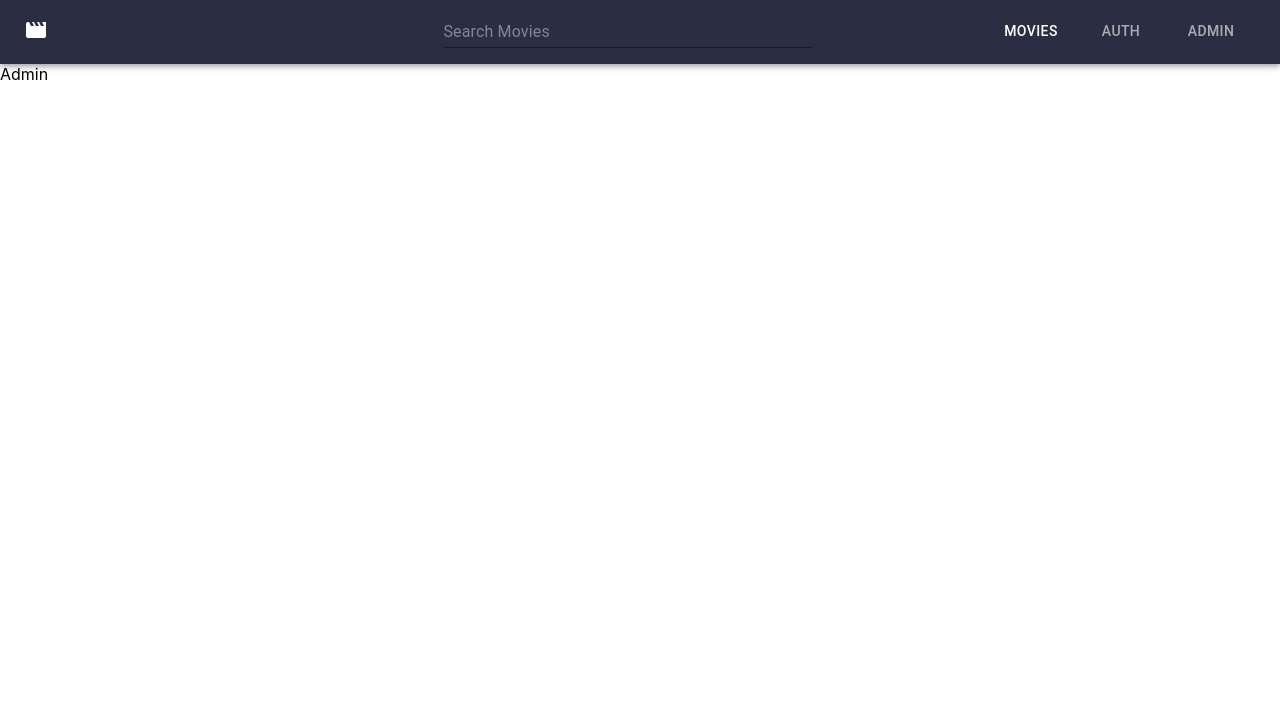
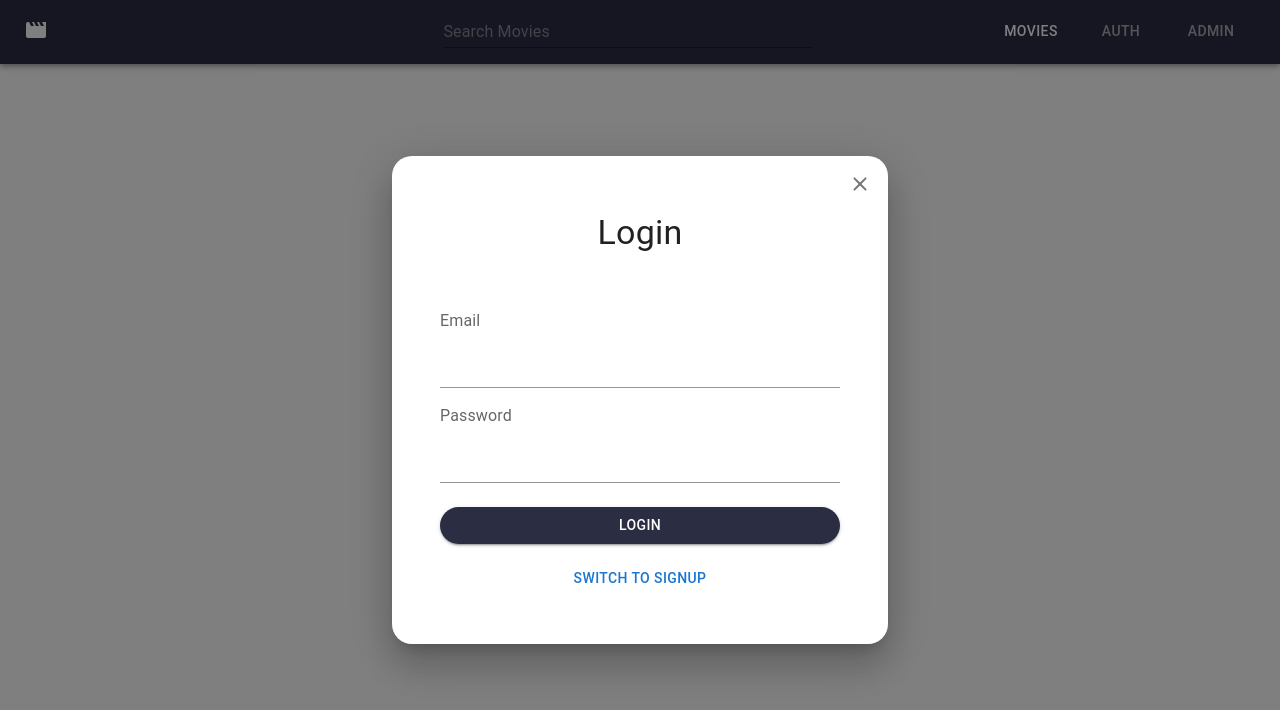
Before and after one commit to ShyamChauhann/Movie-booking-app, a React (Create React App) app in the folder movies/: page /admin in a window 1280 px wide. Shown: the top 710 px of the page. Built offline with nearby package versions, Linux system fonts and the light colour scheme; no server answers.

Commit message:
18-09-23

```diff
--- a/movies/src/components/Admin/Admin.js
+++ b/movies/src/components/Admin/Admin.js
@@ -1,8 +1,11 @@
 import React from 'react'
+import AuthForm from '../Auth/AuthForm'
 
 const Admin = () => {
   return (
-      <div>Admin</div>
+    <div>
+      <AuthForm />
+    </div>
   )
 }
 
```
